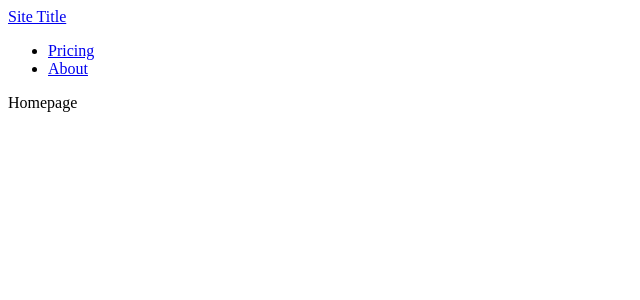
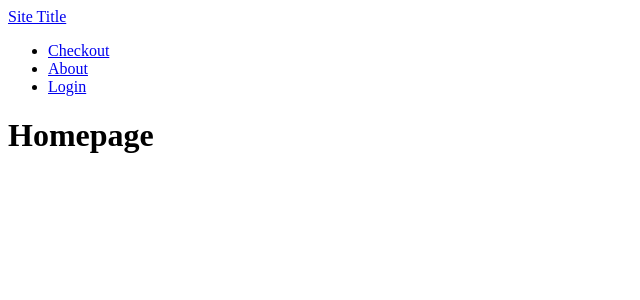
Before and after one commit to Lawsan92/pizzaOrder, a React app: page / in a window 1280 px wide. Shown: the top 300 px of the page, without its empty margins (0-640 px from the left). Built offline with nearby package versions, Linux system fonts and the light colour scheme; the HTML template or start-up script is replaced by a standard one.

Commit message:
fixed the routing issue, it involved redirecting server requests to the client-side code

```diff
--- a/client/src/components/App.js
+++ b/client/src/components/App.js
@@ -1,6 +1,6 @@
 import React from 'react';
 
-// Componenets
+// Components
 import NavBar from './NavBar';
 import Router from './Router';
 
--- a/client/src/components/Checkout.js
+++ b/client/src/components/Checkout.js
@@ -4,7 +4,7 @@
 const Checkout = () => {
   return (
     <div id='checkout'>
-
+      <NavBar/>
       <h1>Checkout</h1>
     </div>
   );
--- a/client/src/components/Home.js
+++ b/client/src/components/Home.js
@@ -5,7 +5,7 @@
   return (
     <div id='home'>
       <NavBar/>
-      Homepage
+      <h1>Homepage</h1>
     </div>
   );
 }
--- a/client/src/components/NavBar.js
+++ b/client/src/components/NavBar.js
@@ -1,17 +1,21 @@
 import React from 'react';
+import { Link } from 'react-router-dom';
 
 const NavBar = () => {
   return (
     <div className='nav'>
-      <a href='/' className='site-title'>
+      <Link to='/' className='site-title'>
         Site Title
-      </a>
+      </Link>
       <ul>
         <li className='active'>
-          <a href='/pricing'>Pricing</a>
+          <Link to='/checkout'>Checkout</Link>
         </li>
         <li>
-        <a href='/history'>About</a>
+          <Link to='/history'>About</Link>
+        </li>
+        <li>
+          <Link to='/login'>Login</Link>
         </li>
       </ul>
     </div>
--- a/webpack.config.js
+++ b/webpack.config.js
@@ -9,6 +9,9 @@
   output: {
     path: path.join(__dirname, './client/dist'),
     filename: 'bundle.js'
+  },
+  devServer: {
+    historyApiFallback: true,
   },
   module: {
     rules: [
```
Also changed, not shown: client/src/components/Router.js (+4 -4 lines), 2 other files (tests, documents, lock files or other folders).
